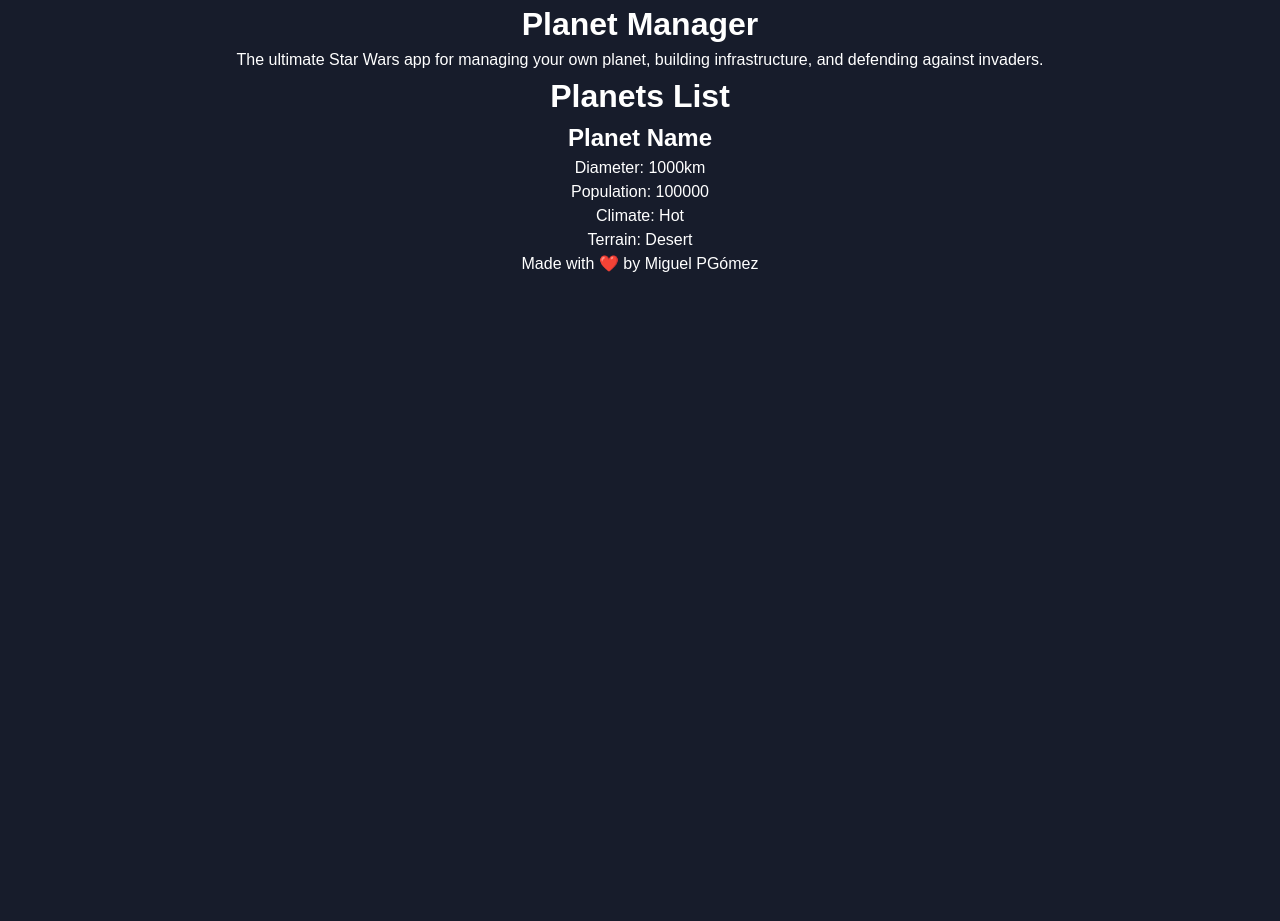
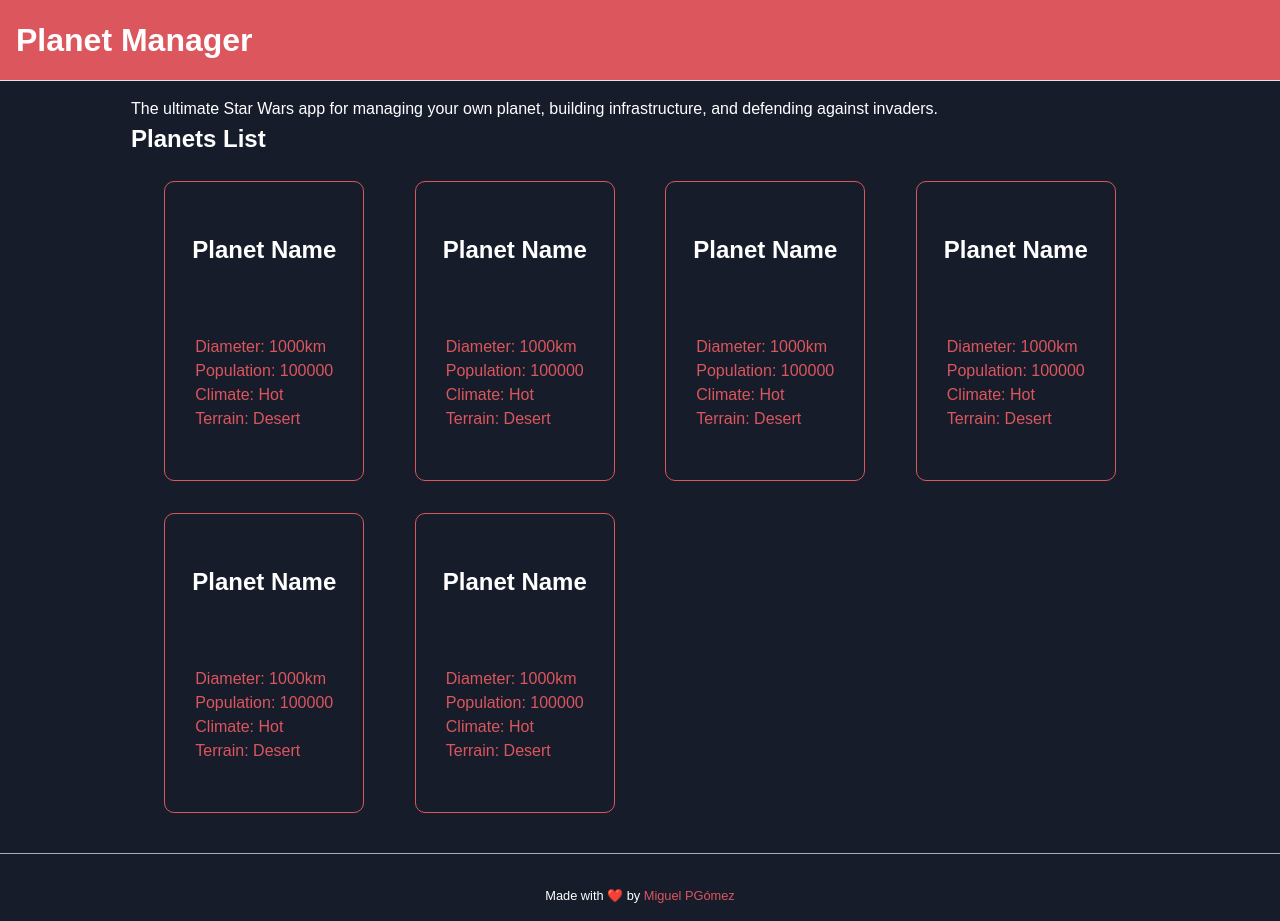
Before and after one commit to mig-code/planet-manager, a React (Create React App) app: page / in a window 1280 px wide. Before the commit the page ends 800 px from the top, so only its background shows below. Built offline with nearby package versions, Linux system fonts and the light colour scheme.

Commit message:
:lipstick: add basic style

```diff
--- a/src/components/app/App.scss
+++ b/src/components/app/App.scss
@@ -1,3 +1,3 @@
 .App {
-    text-align: center;
+    margin: 0 auto;
 }
--- /dev/null
+++ b/src/components/footer/footer.scss
@@ -0,0 +1,24 @@
+@import '../../sass/variables';
+
+.app-footer {
+    padding: 1rem 0;
+    text-align: center;
+    font-size: 0.8rem;
+    border-top: $color-grey-dark-1 1px solid;
+    position: absolute;
+    bottom: 0;
+    width: 100%;
+    height: 2.5rem;
+    a {
+        color: $color-secondary;
+        text-decoration: none;
+
+        &:hover {
+            text-decoration: underline;
+        }
+    }
+    p {
+        margin: 0;
+        padding: 1rem;
+    }
+}
--- a/src/components/footer/footer.tsx
+++ b/src/components/footer/footer.tsx
@@ -1,6 +1,8 @@
+import React from 'react';
+import './footer.scss';
 export function Footer() {
     return (
-        <footer className="footer">
+        <footer className="app-footer">
             <p>
                 Made with ❤️ by{' '}
                 <a href="https://github.com/mig-code/teachers-marketplace">
--- /dev/null
+++ b/src/components/header/header.scss
@@ -0,0 +1,7 @@
+@import '../../sass/variables';
+
+.app-header {
+    padding: 1rem;
+    border-bottom: $color-grey-light-1 1px solid;
+    background-color: $color-secondary;
+}
--- a/src/components/header/header.tsx
+++ b/src/components/header/header.tsx
@@ -1,11 +1,11 @@
+import React from 'react';
+import './header.scss';
+
 export function Header() {
     return (
-        <header className="App-header">
+        <header className="app-header">
             <h1>Planet Manager</h1>
-            <p>
-                The ultimate Star Wars app for managing your own planet,
-                building infrastructure, and defending against invaders.
-            </p>
+
         </header>
     );
 }
--- /dev/null
+++ b/src/components/layout/layout.scss
@@ -0,0 +1,17 @@
+.layout-container {
+    margin: 0 auto;
+    max-width: 1350px;
+    position: relative;
+    min-height: 100vh;
+    padding-bottom: 2.5rem;
+}
+
+.layout-children {
+    max-width: 1050px;
+    margin: 1rem auto;
+    padding: 0 1rem;
+    display: flex;
+    flex-direction: column;
+    justify-content: center;
+    align-items: stretch;
+}
--- a/src/components/layout/layout.tsx
+++ b/src/components/layout/layout.tsx
@@ -1,12 +1,15 @@
 import { HomePage } from '../../pages/home/home.page';
 import { Footer } from '../footer/footer';
 import { Header } from '../header/header';
+import './layout.scss';
 
 export function Layout() {
     return (
         <div className="layout-container">
             <Header></Header>
-            <HomePage></HomePage>
+            <section className="layout-children">
+                <HomePage></HomePage>
+            </section>
             <Footer></Footer>
         </div>
     );
--- /dev/null
+++ b/src/components/planet.card/planet.card.scss
@@ -0,0 +1,31 @@
+@import '../../sass/variables';
+
+.planet-card {
+    display: flex;
+    flex-direction: column;
+    align-items: center;
+    justify-content: space-around;
+
+    margin: 1rem 0.5rem;
+    padding: 1rem;
+    width: 200px;
+    height: 300px;
+
+    border-radius: 10px;
+    border: 1px solid $color-secondary;
+
+    &:hover {
+        cursor: pointer;
+    }
+
+    &__info {
+        color: $color-secondary;
+    }
+}
+
+@media (max-width: 768px) {
+    .planet-card {
+        width: 150px;
+        height: 262.5px;
+    }
+}
--- a/src/components/planet.card/planet.card.tsx
+++ b/src/components/planet.card/planet.card.tsx
@@ -1,11 +1,16 @@
+import React from 'react';
+import './planet.card.scss';
 export function PlanetCard() {
     return (
-        <>
+        <div className="planet-card">
             <h2>Planet Name</h2>
-            <p>Diameter: 1000km</p>
-            <p>Population: 100000</p>
-            <p>Climate: Hot</p>
-            <p>Terrain: Desert</p>
-        </>
+
+            <div className="planet-card__info">
+                <p>Diameter: 1000km</p>
+                <p>Population: 100000</p>
+                <p>Climate: Hot</p>
+                <p>Terrain: Desert</p>
+            </div>
+        </div>
     );
 }
--- /dev/null
+++ b/src/components/planets.list/planets.list.scss
@@ -0,0 +1,15 @@
+@import '../../sass/variables';
+
+.planets-list {
+    display: grid;
+    grid-template-columns: repeat(auto-fill, minmax(250px, 1fr));
+    justify-items: center;
+    margin: 0.5rem;
+    padding: 0;
+}
+
+@media (max-width: 768px) {
+    .planets-list {
+        grid-template-columns: repeat(auto-fit, minmax(180px, 1fr));
+    }
+}
--- a/src/components/planets.list/planets.list.tsx
+++ b/src/components/planets.list/planets.list.tsx
@@ -1,10 +1,18 @@
 import { PlanetCard } from '../planet.card/planet.card';
+import './planets.list.scss';
 
 export function PlanetsList() {
     return (
         <>
             <h1>Planets List</h1>
-            <PlanetCard></PlanetCard>
+            <div className="planets-list">
+                <PlanetCard></PlanetCard>
+                <PlanetCard></PlanetCard>
+                <PlanetCard></PlanetCard>
+                <PlanetCard></PlanetCard>
+                <PlanetCard></PlanetCard>
+                <PlanetCard></PlanetCard>
+            </div>
         </>
     );
 }
--- a/src/pages/home/home.page.tsx
+++ b/src/pages/home/home.page.tsx
@@ -2,8 +2,12 @@
 
 export function HomePage() {
     return (
-        <div>
+        <>
+            <p>
+                The ultimate Star Wars app for managing your own planet,
+                building infrastructure, and defending against invaders.
+            </p>
             <PlanetsList></PlanetsList>
-        </div>
+        </>
     );
 }
```
